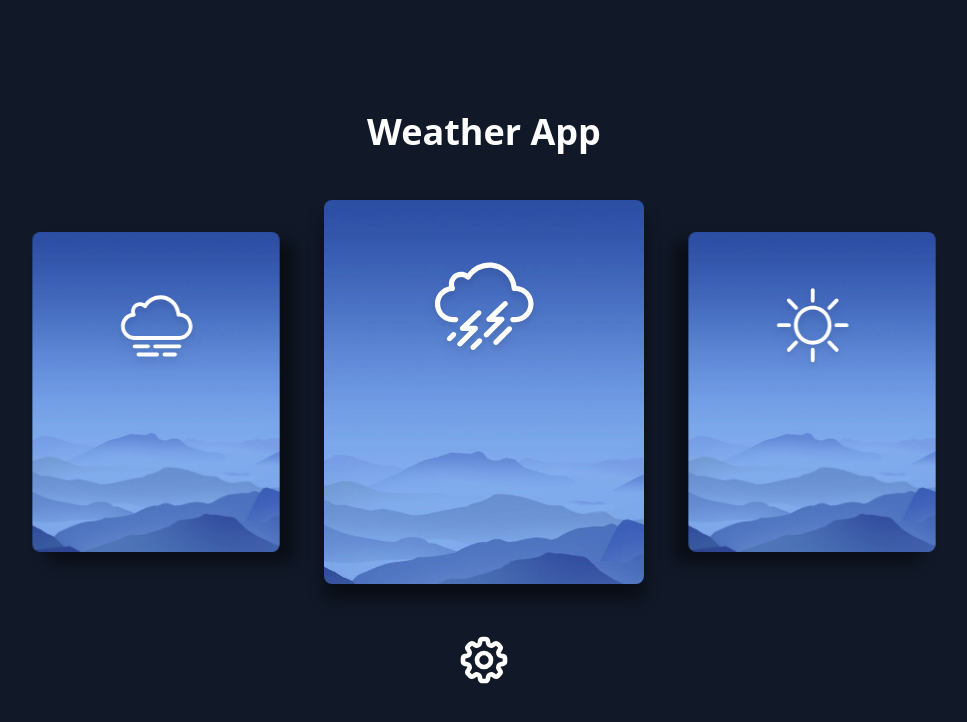
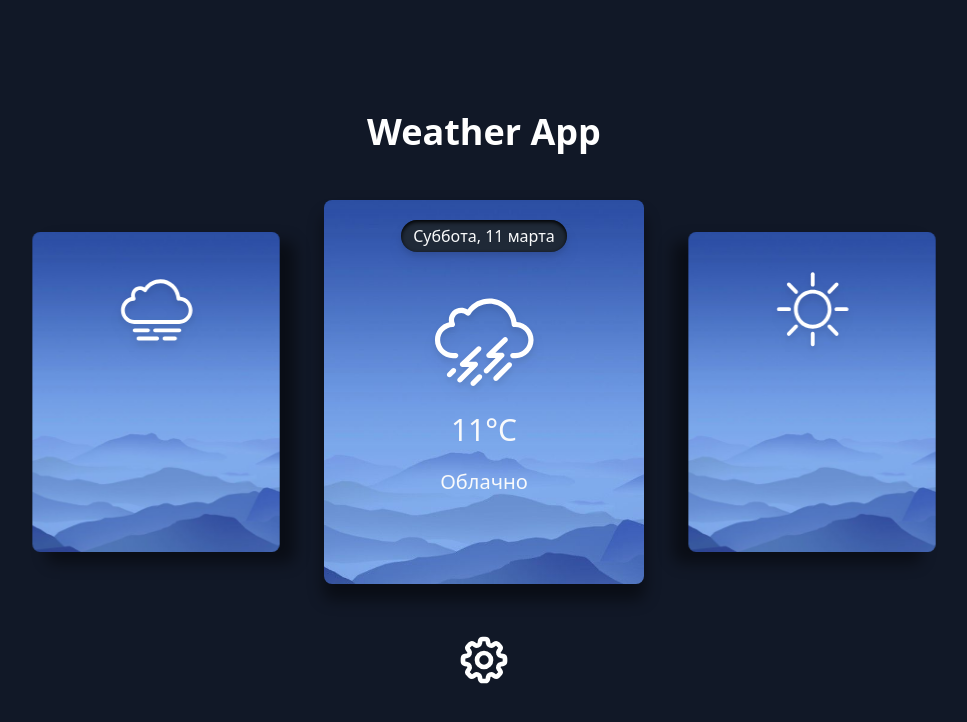
Before and after one commit to Innovavtion/weather, a React (Create React App) app: page / in a window 1280 px wide. Shown: the top 722 px of the page, without its empty margins (156-1123 px from the left). Built offline with nearby package versions, Linux system fonts and the light colour scheme.

Commit message:
add: info for card

```diff
--- a/src/App.tsx
+++ b/src/App.tsx
@@ -13,7 +13,10 @@ function App() {
           <Icons name="cloud-shtil" color="#ffffff" size="75" className="icons-card" />
         </div>
         <div className="weather-card weather-card-active active-day">
+          <div className="day">Суббота, 11 марта</div>
           <Icons name="cloud-rain-storm" color="#ffffff" size="100" className="icons-card" />
+          <div className="temperature">11°С</div>
+          <div className="description">Облачно</div>
         </div>
         <div className="weather-card right-card">
           <Icons name="sun" color="#ffffff" size="75" className="icons-card" />
--- a/src/index.css
+++ b/src/index.css
@@ -73,9 +73,21 @@ body {
 
 .icons-card {
   margin: auto;
-  @apply mt-14 drop-shadow-lg;
+  @apply mt-10 drop-shadow-lg;
 }
 
 .icon-setting {
   @apply duration-300 hover:scale-110 w-14 h-14 md:w-14 md:h-14 hover:rotate-45;
 }
+
+.day {
+  @apply text-gray-50 text-base mt-5 inline-block bg-gray-800 py-1 px-3 rounded-full shadow-inner shadow-black drop-shadow-lg;
+}
+
+.temperature {
+  @apply uppercase text-gray-50 text-3xl mt-5;
+}
+
+.description {
+  @apply text-gray-50 text-xl mt-5;
+}
```
